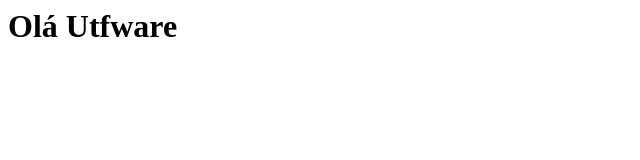
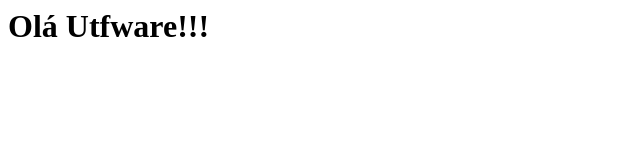
Before and after one commit to GrazianoGabriel/utfware, a plain HTML site: page index.html in a window 1280 px wide. Shown: the full height of the page, 0-640 px from the left. Drawn offline with Linux system fonts and the light colour scheme.

Commit message:
Alterando index.html

```diff
--- a/index.html
+++ b/index.html
@@ -1 +1 @@
-<h1>Olá Utfware</h1>
+<h1>Olá Utfware!!!</h1>
```
